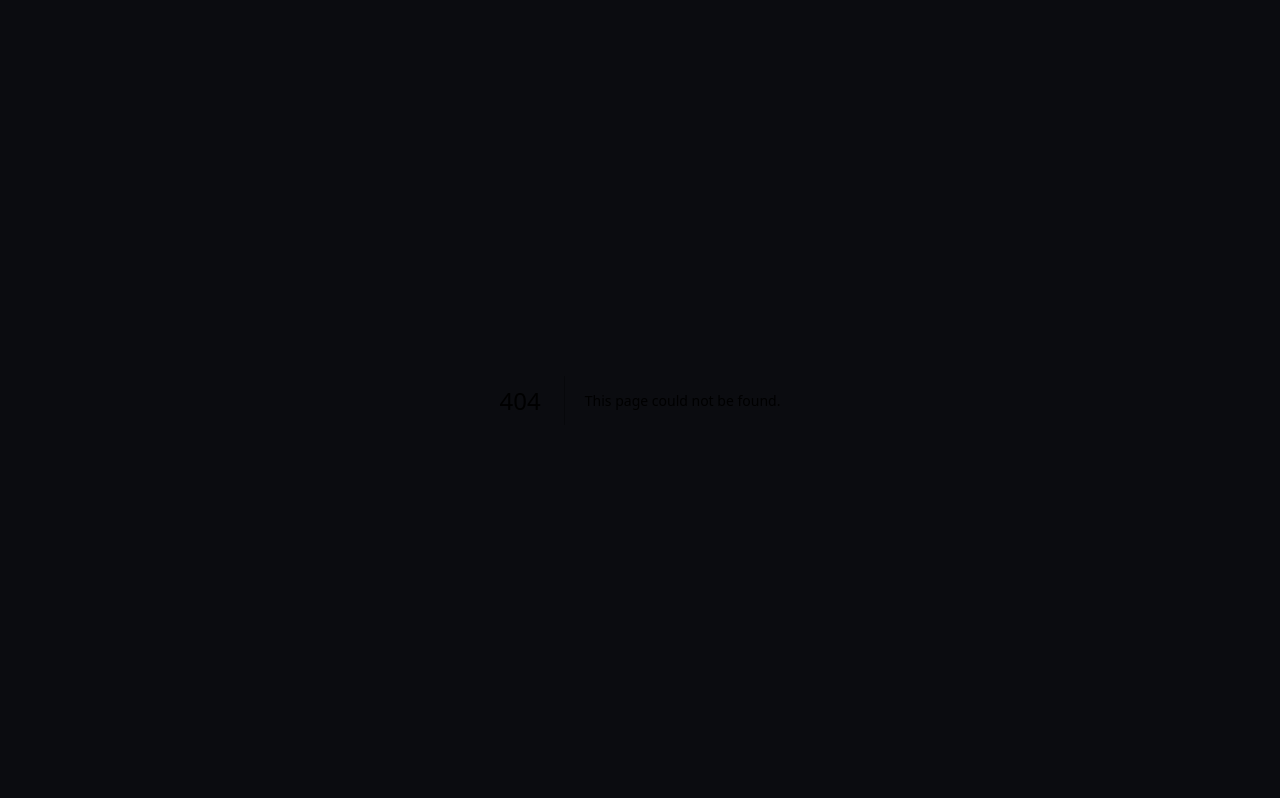
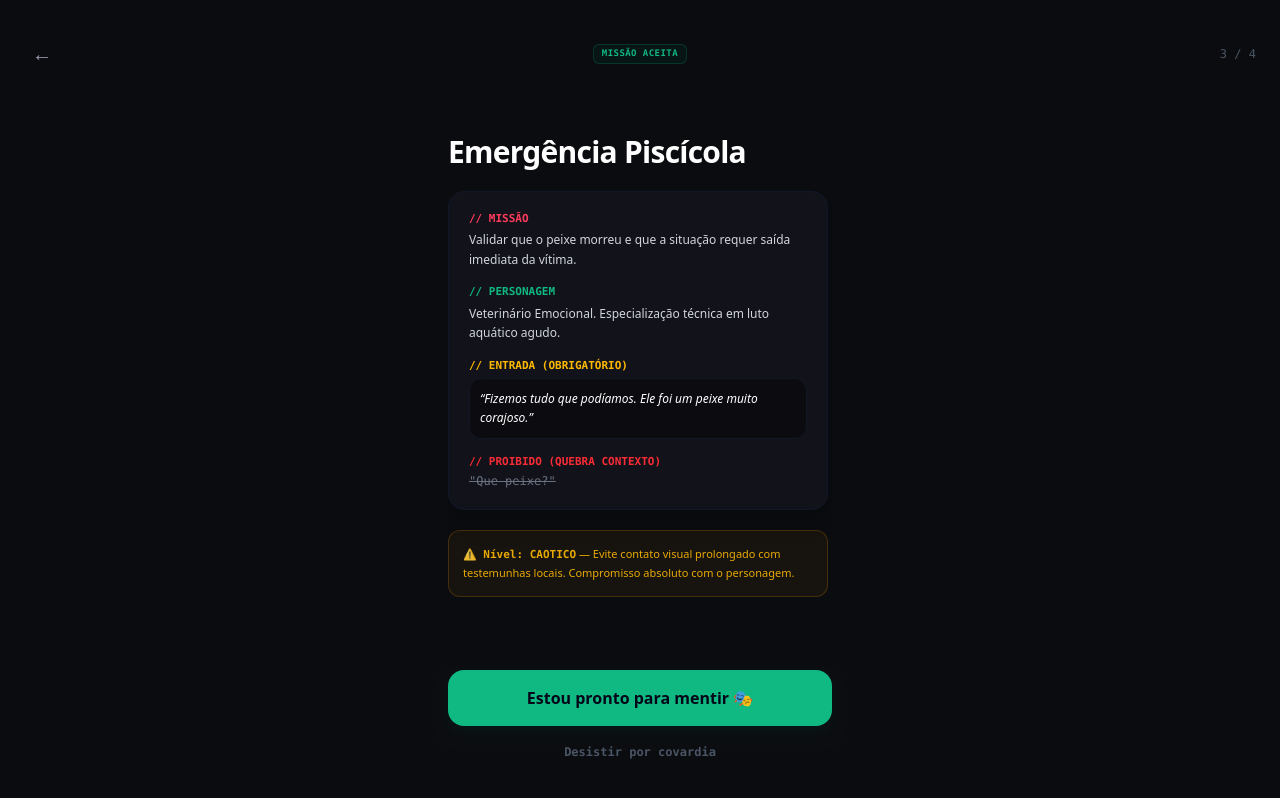
Before and after one commit to PietraValen/desculpaai-frontend, a Next.js app: page /alibi/roteiro in a window 1280 px wide. Before the commit this address had no page. Built offline with nearby package versions, Linux system fonts and the light colour scheme.

Commit message:
feat: create mission roadmap page with localStorage integration and character instructions

```diff
--- /dev/null
+++ b/app/alibi/roteiro/page.tsx
@@ -0,0 +1,128 @@
+'use client';
+
+import { useState, useEffect } from 'react';
+import { useRouter } from 'next/navigation';
+
+export default function RoteiroMissaoPage() {
+  const router = useRouter();
+
+  // 1. Inicie o estado apenas com os valores padrões limpos (seguro para SSR)
+const [missao, setMissao] = useState({
+  id: 'ped_caotico_123',
+  titulo: '"Meu peixe morreu"',
+  papel: 'Veterinário Emocional',
+  nivel: 'CAOTICO',
+});
+
+// 2. No useEffect, atualize APENAS se encontrar algo diferente no localStorage
+useEffect(() => {
+  const storedId = localStorage.getItem('id_missao_ativa');
+  const storedTitulo = localStorage.getItem('titulo_missao_ativa');
+  const storedPapel = localStorage.getItem('papel_missao_ativa');
+  const storedNivel = localStorage.getItem('nivel_missao_ativa');
+
+  if (storedId || storedTitulo || storedPapel || storedNivel) {
+    // eslint-disable-next-line react-hooks/set-state-in-effect
+    setMissao({
+      id: storedId || 'ped_caotico_123',
+      titulo: storedTitulo || '"Meu peixe morreu"',
+      papel: storedPapel || 'Veterinário Emocional',
+      nivel: storedNivel || 'CAOTICO',
+    });
+  }
+}, []); // Executa apenas uma vez no client-side
+
+  const handleEstouPronto = () => {
+    router.push('/alibi/finalizar');
+  };
+
+  return (
+    <main className="flex min-h-screen flex-col justify-between p-6 bg-[#0B0C10] text-slate-100 select-none animate-fade-in">
+
+      {/* Header com indicador de progresso 3 / 4 e Badge de Missão Ativa */}
+      <header className="flex items-center justify-between w-full pt-2">
+        <button
+          onClick={() => router.push('/alibi/chamados')}
+          className="text-gray-400 hover:text-white p-2 text-xl transition-colors"
+        >
+          ←
+        </button>
+        <span className="px-2 py-0.5 bg-emerald-950/30 border border-emerald-500/20 text-[#10B981] font-mono text-[9px] rounded-md font-bold uppercase tracking-wider">
+          Missão Aceita
+        </span>
+        <span className="text-gray-600 font-mono text-xs">3 / 4</span>
+      </header>
+
+      {/* Conteúdo do Roteiro */}
+      <div className="w-full max-w-sm mx-auto flex-1 flex flex-col justify-center my-2 space-y-5 overflow-y-auto max-h-[72vh] pr-1">
+
+        {/* Título Operacional */}
+        <div className="space-y-1">
+          <h2 className="text-3xl font-black tracking-tight text-white font-sans leading-tight">
+            {missao.nivel === 'CAOTICO' ? 'Emergência Piscícola' : 'Operação Cortina de Fumaça'}
+          </h2>
+        </div>
+
+        {/* Box de Instruções do Roteiro (Estilo Code-Block Dark) */}
+        <div className="bg-[#12131A] border border-gray-900 rounded-2xl p-5 space-y-4 font-mono text-xs shadow-xl">
+
+          {/* CORRIGIDO: Removido os comentários em formato '//' que estavam quebrando o JSX */}
+          <div className="space-y-1">
+            <p className="text-[#FF3B5C] font-bold text-[11px]">{`// MISSÃO`}</p>
+            <p className="text-gray-300 font-sans leading-relaxed text-xs">
+              Validar que o peixe morreu e que a situação requer saída imediata da vítima.
+            </p>
+          </div>
+
+          <div className="space-y-1">
+            <p className="text-[#10B981] font-bold text-[11px]">{`// PERSONAGEM`}</p>
+            <p className="text-gray-300 font-sans leading-relaxed text-xs">
+              {missao.papel}. Especialização técnica em luto aquático agudo.
+            </p>
+          </div>
+
+          <div className="space-y-1">
+            <p className="text-amber-400 font-bold text-[11px]">{`// ENTRADA (OBRIGATÓRIO)`}</p>
+            <p className="text-white italic font-sans font-medium leading-relaxed bg-black/40 border border-gray-900 p-2.5 rounded-xl">
+              “Fizemos tudo que podíamos. Ele foi um peixe muito corajoso.”
+            </p>
+          </div>
+
+          <div className="space-y-1">
+            <p className="text-red-500 font-bold text-[11px]">{`// PROIBIDO (QUEBRA CONTEXTO)`}</p>
+            <p className="text-gray-500 line-through text-xs">
+              {/* CORRIGIDO: Substituído aspas diretas por &quot; */}
+              &quot;Que peixe?&quot;
+            </p>
+          </div>
+
+        </div>
+
+        {/* Alerta de Risco Contextual na Base do bloco */}
+        <div className="p-3.5 bg-amber-500/5 border border-amber-500/20 rounded-xl text-[11px] text-amber-400/90 leading-relaxed font-sans">
+          <span className="font-bold font-mono">⚠️ Nível: {missao.nivel}</span> — Evite contato visual prolongado com testemunhas locais. Compromisso absoluto com o personagem.
+        </div>
+
+      </div>
+
+      {/* Botão de Prontidão Inferior */}
+      <div className="w-full max-w-sm mx-auto pt-4 pb-2 flex flex-col gap-2.5 z-10">
+        <button
+          /* CORRIGIDO: Alterado para handleEstouPronto (o nome correto da sua função) */
+          onClick={handleEstouPronto}
+          className="w-full py-4 bg-[#10B981] hover:bg-[#0E9F6E] text-slate-950 font-black rounded-2xl transition-all duration-200 active:scale-[0.98] text-base flex items-center justify-center gap-2 shadow-lg shadow-emerald-950/20 cursor-pointer"
+        >
+          Estou pronto para mentir 🎭
+        </button>
+
+        <button
+          onClick={() => router.push('/alibi/chamados')}
+          className="w-full py-2 bg-transparent text-gray-600 hover:text-red-400 text-xs font-mono font-bold transition-colors"
+        >
+          Desistir por covardia
+        </button>
+      </div>
+
+    </main>
+  );
+}
```
